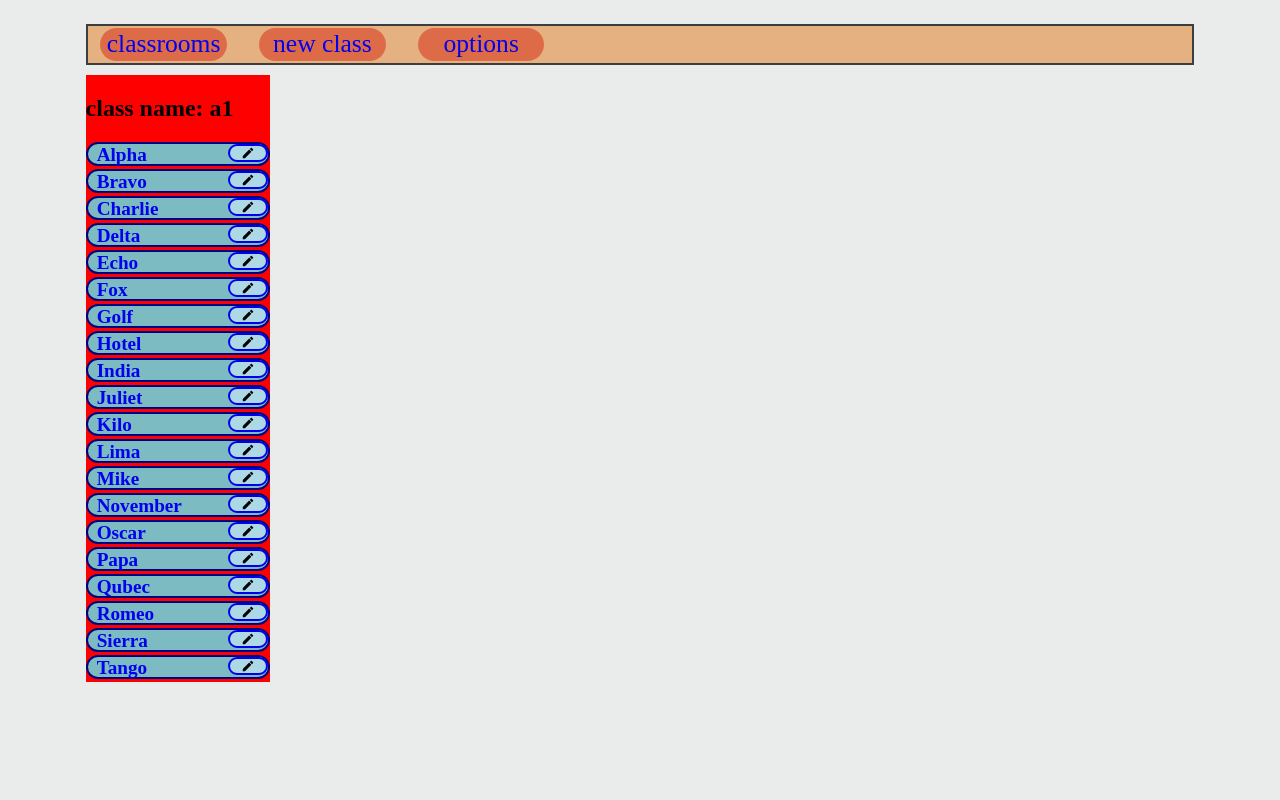
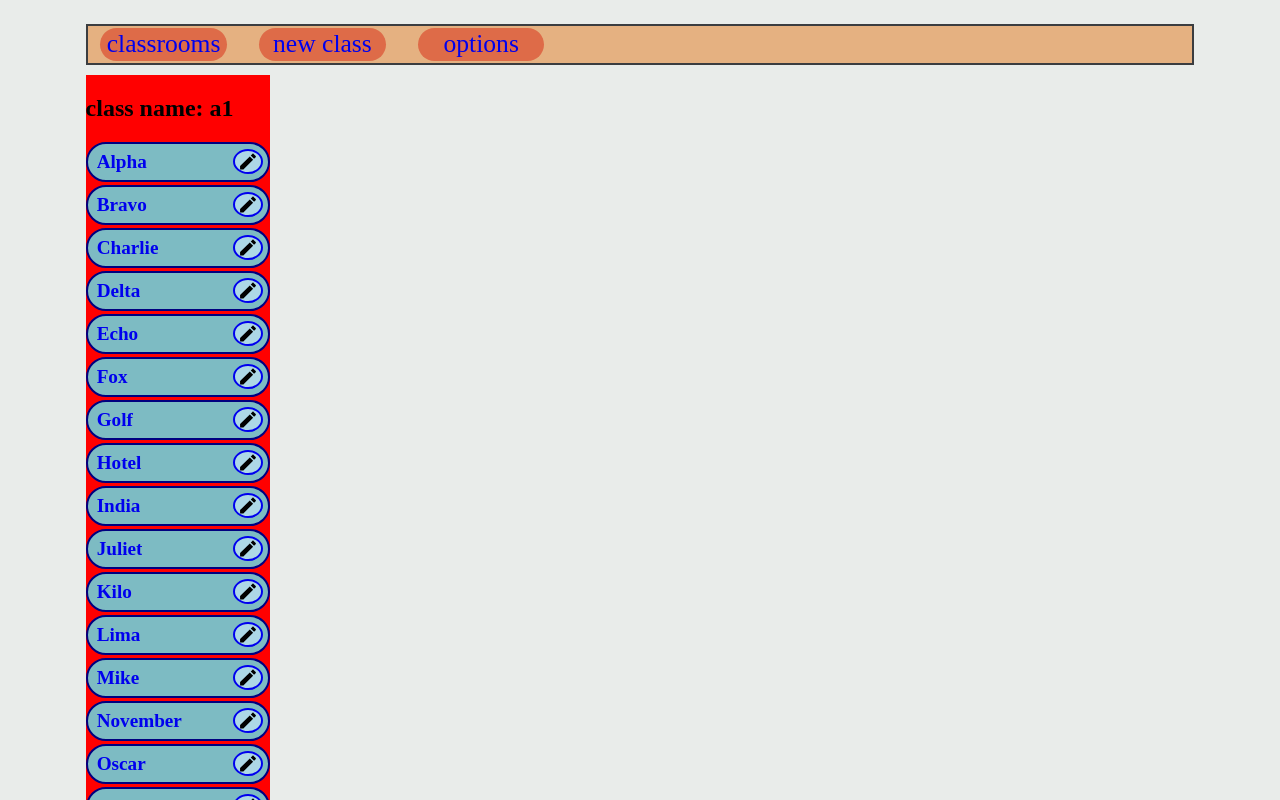
Before and after one commit to gulilo/Classroom, a React (Create React App) app: page /classroom/0 in a window 1280 px wide. Shown: the top 800 px of the page. Built offline with nearby package versions, Linux system fonts and the light colour scheme.

Commit message:
classroom student list update

```diff
--- a/src/cssFiles/ClassroomStyle.module.css
+++ b/src/cssFiles/ClassroomStyle.module.css
@@ -11,18 +11,16 @@ body{
     box-sizing: border-box;
 
     justify-content: space-between;
-    align-content: center;
 
-    font-size: 1.5rem;
+    font-size: 3vmin;
     font-weight: bold;
     text-transform: capitalize;
-    text-decoration: none;
 
 
-    height: 3vh;
+
+    height: 5vh;
     min-height: 1rem;
-
-
+    width: 100%;
 
     border : 2px navy solid;
     border-radius: 50px;
@@ -36,12 +34,14 @@ body{
 
 }
 .studentList > .studentItem > .StudentLink{
-    display: flex;
+    display: inline;
+
+    align-self: center;
     text-decoration: none;
-    width: 70%;
-    height: 20%;
-    align-items: flex-start;
-    justify-content: flex-start;
+
+
+    overflow: hidden;;
+
     margin-left: 5%;
 
     font-size: 80%;
@@ -49,14 +49,19 @@ body{
 
 .studentList > .studentItem > .StudentEditButton{
 
-
-    width: 20%;
-    height: 70%;
+    display: block;
+    width: 30px;
+    width: minmax(1rem,3vw);
+    height: minmax(1rem,100%);
 
 
-    justify-self: left;
 
-    border-radius: 0.9em;
+    box-sizing: border-box;
+    margin: 3%;
+
+    justify-self: flex-end;
+
+    border-radius: 100%;
     border-style: solid;
     border-width: 0.1em;
     outline: none;
```
